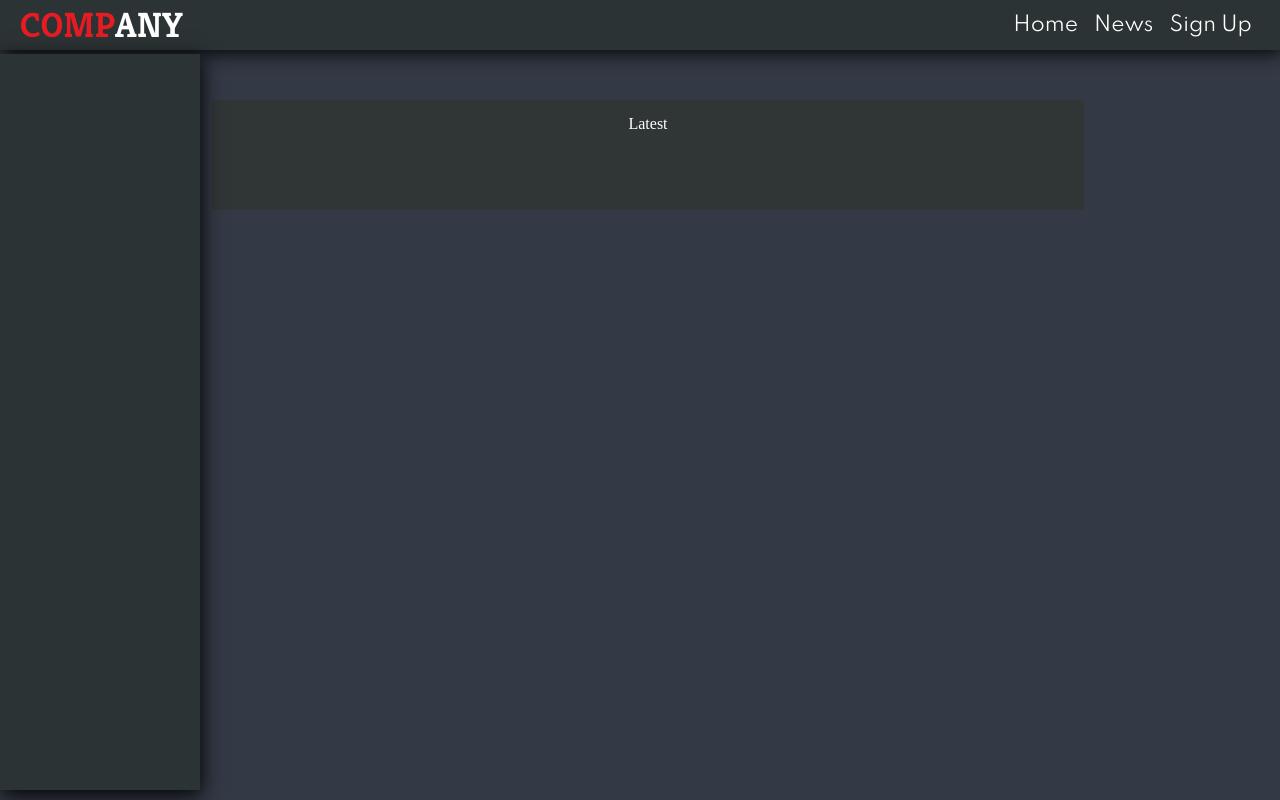
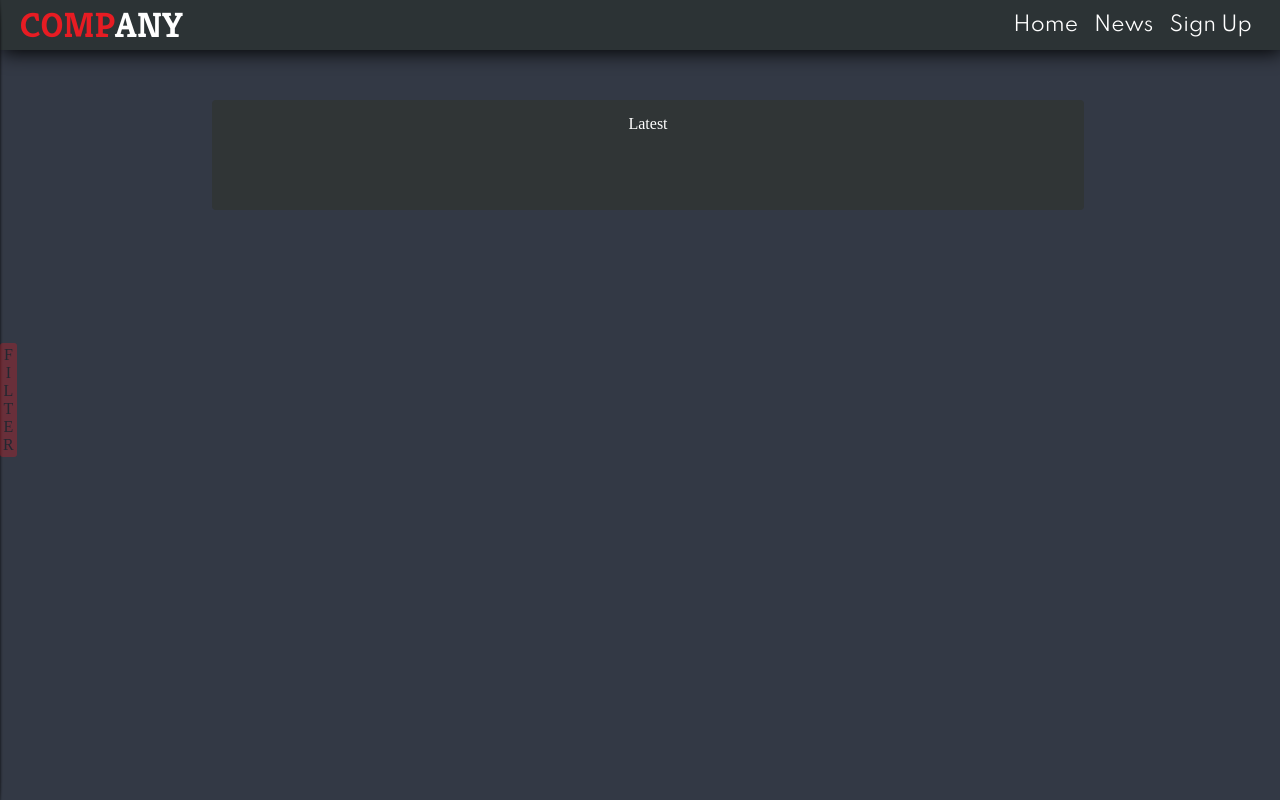
Before and after one commit to khanshoaib3/newsWebsite, a Django app: page /news/ in a window 1280 px wide. Run offline with Django 3.2, Linux system fonts and the light colour scheme; data comes from the database, SQL or seed files in the repository.

Commit message:
*Added filter button

```diff
--- a/project/templates/common/nav.html
+++ b/project/templates/common/nav.html
@@ -22,17 +22,17 @@
     color: white;
   }
 
-  #navCompany span {
+  #navCompany span ,#navHeading span{
     text-transform: uppercase;
     font-family: 'Kreon', serif;
     cursor: default;
   }
 
-  #navCompany #first {
+  #first {
     color: #E71C23;
   }
 
-  #navCompany #second {
+  #second {
     color: white;
   }
 
@@ -67,7 +67,7 @@
       padding: 0 3px;
     }
 
-    #navCompany span {
+    #navCompany span,#navHeading span {
       font-size: 25px;
     }
   }
@@ -80,7 +80,7 @@
       padding: 0 5px;
     }
 
-    #navCompany span {
+    #navCompany span,#navHeading span {
       font-size: 28px;
     }
 
@@ -94,7 +94,7 @@
       padding: 0 6px;
     }
 
-    #navCompany span {
+    #navCompany span,#navHeading span {
       font-size: 30px;
     }
 
@@ -108,7 +108,7 @@
       padding: 0 7px;
     }
 
-    #navCompany span {
+    #navCompany span,#navHeading span {
       font-size: 32px;
     }
 
@@ -122,7 +122,7 @@
       padding: 0 8px;
     }
 
-    #navCompany span {
+    #navCompany span,#navHeading span {
       font-size: 35px;
     }
   }
@@ -135,7 +135,7 @@
       padding: 0 8px;
     }
 
-    #navCompany span {
+    #navCompany span,#navHeading span {
       font-size: 35px;
     }
 
@@ -149,7 +149,7 @@
       padding: 0 8px;
     }
 
-    #navCompany span {
+    #navCompany span,#navHeading span {
       font-size: 35px;
     }
 
--- a/project/templates/newsblog/files/commonCss.html
+++ b/project/templates/newsblog/files/commonCss.html
@@ -3,6 +3,7 @@
         width: 100vw;
         height: auto;
         background-color: #333945;
+        overflow-x: hidden;
     }
     #content{
     	margin-top: 100px;
--- a/project/templates/newsblog/files/listBlog.html
+++ b/project/templates/newsblog/files/listBlog.html
@@ -10,7 +10,21 @@
 	<span id="heading">Latest</span>
 </div>
 <div id="postFilter">
-	<div id="innerContainer"></div>
+	<div id="innerContainer">
+		<div id="navHeading">
+			<span id="first">Comp</span><span id="second">any</span>
+		</div>
+	</div>
+</div>
+<div id="filterTrigger">
+	<div id="filterTriggerButton">
+		<span>F</span><br>
+		<span>I</span><br>
+		<span>L</span><br>
+		<span>T</span><br>
+		<span>E</span><br>
+		<span>R</span><br>
+	</div>
 </div>
 
 	<!--<h1>My Blog</h1>
--- a/project/templates/newsblog/files/listBlogCss.html
+++ b/project/templates/newsblog/files/listBlogCss.html
@@ -20,10 +20,14 @@
     #postFilter{
         position: fixed;
         width: 200px;
-        height: 92%;
+        height: 100%;
         left: 0;
-        top: 54px;
+        top: 0;
         perspective: 600px;
+    }
+
+    #postFilter #navHeading{
+        position: relative;
     }
 
     #innerContainer{
@@ -33,12 +37,34 @@
         display: block;
         box-shadow: 1px 5px 20px 0px black;
         background-color: #2C3335;
-        transition: 0.4s;
+        transition: 0.2s;
         transform-style: preserve-3d;
         transform-origin: center left;
+        transform:  rotateY(-90deg);
     }
-    #innerContainer:hover{
-        transform:  rotateY(-90deg);
+
+    #filterTrigger{
+        position: fixed;
+        display: flex;
+        align-items: center;
+        left: 0;
+        top: 0;
+        height: 100%;
+        width: 20px;
+    }
+
+    #filterTrigger #filterTriggerButton{
+        background: #E71C23;
+        padding: 3px;
+        opacity: 0.3;
+        border-radius: 3px;
+        height: fit-content;
+        width: fit-content;
+        cursor: default;
+    }
+
+    #filterTrigger #filterTriggerButton:hover{
+        opacity: 0.8;
     }
 
     @media (max-width: 319px) {
```
Also changed, not shown: 1 other file.
